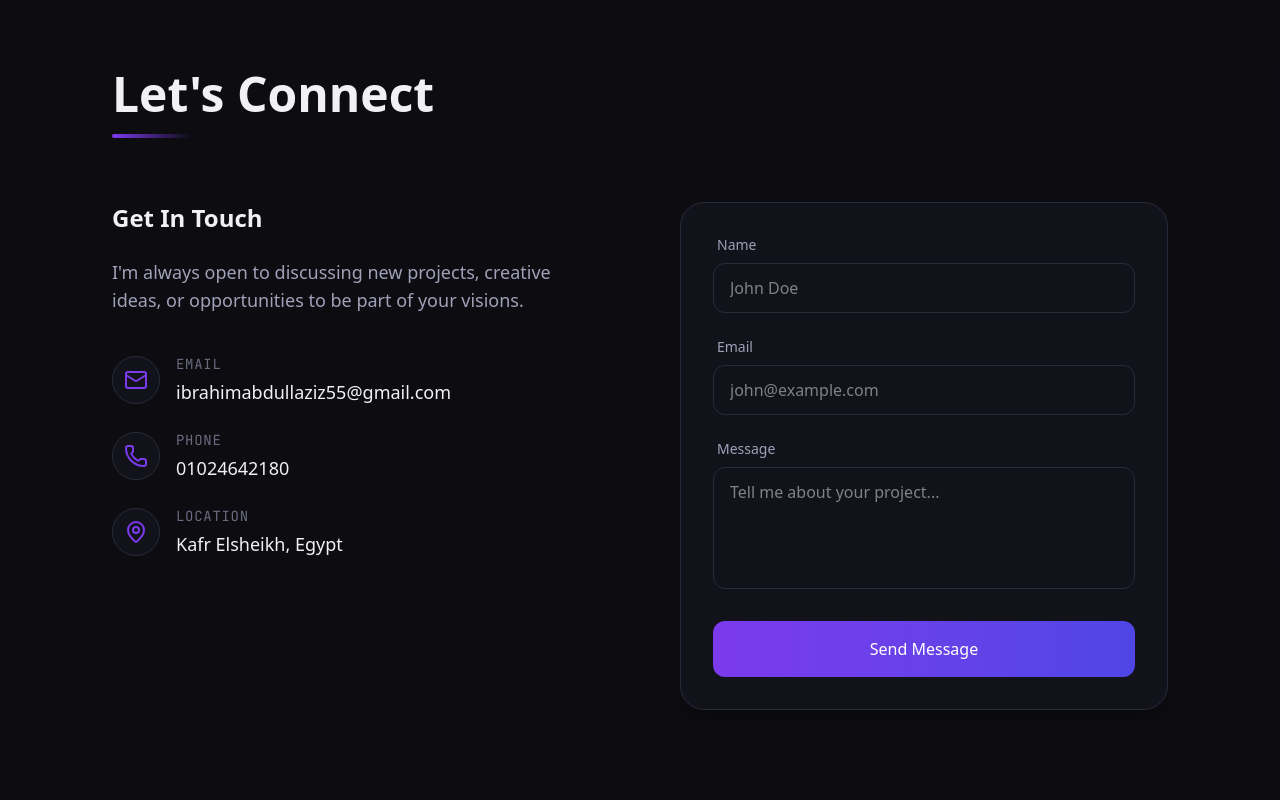
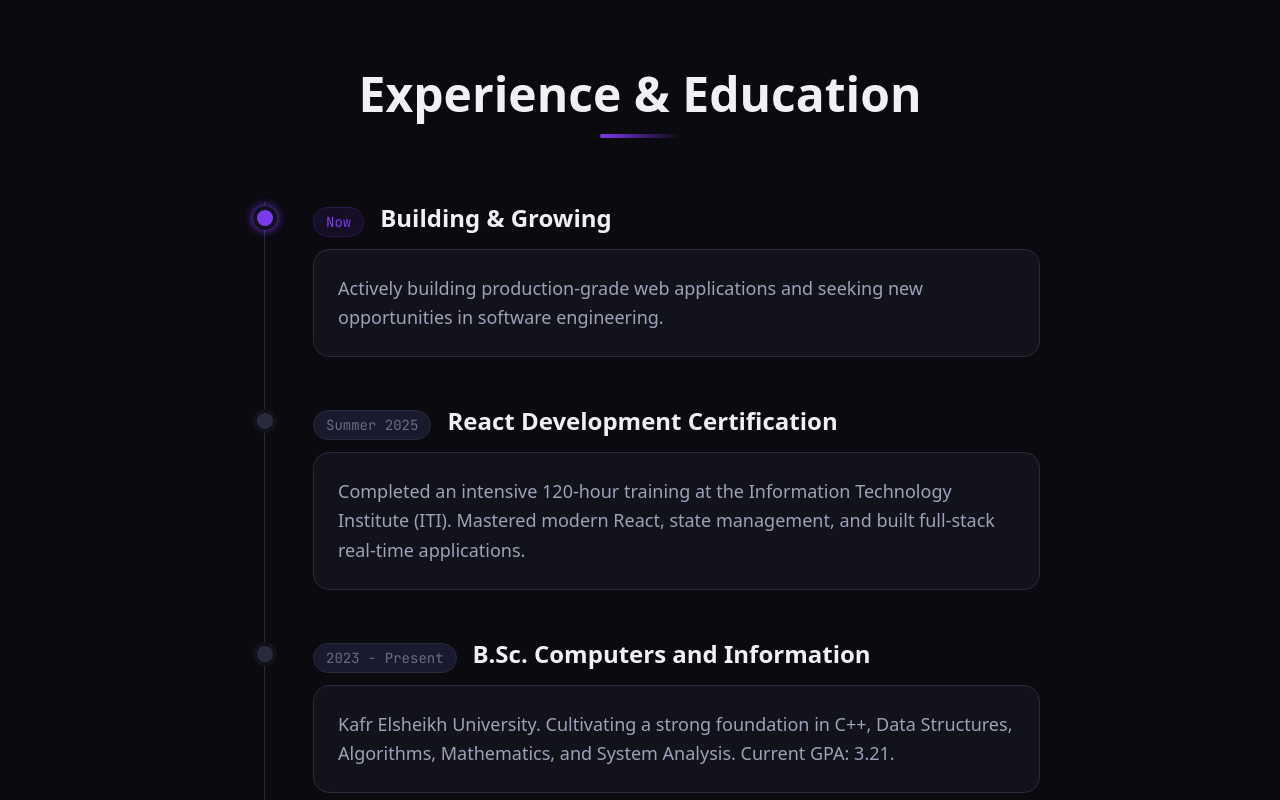
Before and after one commit to ibrahimabdullaziz/portfolio, a Next.js app: page / in a window 1280 px wide. Shown: the part 3240-4040 px from the top of the page. Built offline with nearby package versions, Linux system fonts and the light colour scheme.

Commit message:
Update components/Experience.tsx

```diff
--- /dev/null
+++ b/components/Experience.tsx
@@ -0,0 +1,90 @@
+"use client";
+
+import { motion } from "framer-motion";
+
+const timelineItems = [
+  {
+    year: "Now",
+    title: "Building & Growing",
+    description:
+      "Actively building production-grade web applications and seeking new opportunities in software engineering.",
+    active: true,
+  },
+  {
+    year: "Summer 2025",
+    title: "React Development Certification",
+    description:
+      "Completed an intensive 120-hour training at the Information Technology Institute (ITI). Mastered modern React, state management, and built full-stack real-time applications.",
+    active: false,
+  },
+  {
+    year: "2023 - Present",
+    title: "B.Sc. Computers and Information",
+    description:
+      "Kafr Elsheikh University. Cultivating a strong foundation in C++, Data Structures, Algorithms, Mathematics, and System Analysis. Current GPA: 3.21.",
+    active: false,
+  },
+];
+
+export function Experience() {
+  return (
+    <section id="experience" className="py-24 relative w-full">
+      <div className="container mx-auto px-6 md:px-12 max-w-4xl">
+        <motion.div
+          initial={{ opacity: 0, y: 20 }}
+          whileInView={{ opacity: 1, y: 0 }}
+          viewport={{ once: true, margin: "-100px" }}
+          transition={{ duration: 0.5 }}
+          className="mb-16 text-center"
+        >
+          <h2 className="text-3xl md:text-5xl font-bold mb-4">
+            Experience & Education
+          </h2>
+          <div className="w-20 h-1 bg-gradient-to-r from-accent to-transparent rounded-full mx-auto" />
+        </motion.div>
+
+        <div className="relative border-l border-border ml-3 md:ml-6 space-y-12 pb-12">
+          {timelineItems.map((item, index) => (
+            <motion.div
+              key={index}
+              initial={{ opacity: 0, x: -20 }}
+              whileInView={{ opacity: 1, x: 0 }}
+              viewport={{ once: true, margin: "-100px" }}
+              transition={{ duration: 0.5, delay: index * 0.1 }}
+              className="relative pl-8 md:pl-12"
+            >
+              <div
+                className={`absolute w-6 h-6 rounded-full -left-[12.5px] top-1 border-4 border-surface ${
+                  item.active
+                    ? "bg-accent shadow-[0_0_10px_var(--color-accent)]"
+                    : "bg-border"
+                } transition-colors duration-300`}
+              />
+
+              <div className="flex flex-col md:flex-row md:items-baseline gap-2 md:gap-4 mb-3">
+                <span
+                  className={`font-mono text-sm px-3 py-1 rounded-full w-fit ${
+                    item.active
+                      ? "bg-accent/10 text-accent border border-accent/20"
+                      : "bg-elevated text-text-muted border border-border"
+                  }`}
+                >
+                  {item.year}
+                </span>
+                <h3 className="text-xl md:text-2xl font-bold text-text-primary">
+                  {item.title}
+                </h3>
+              </div>
+
+              <p className="text-text-secondary text-base lg:text-lg leading-relaxed bg-surface border border-border p-6 rounded-2xl hover:border-accent/30 transition-colors">
+                {item.description}
+              </p>
+            </motion.div>
+          ))}
+
+          <div className="absolute bottom-0 left-[-1px] w-[2px] h-24 bg-gradient-to-t from-bg-primary to-transparent" />
+        </div>
+      </div>
+    </section>
+  );
+}
```
